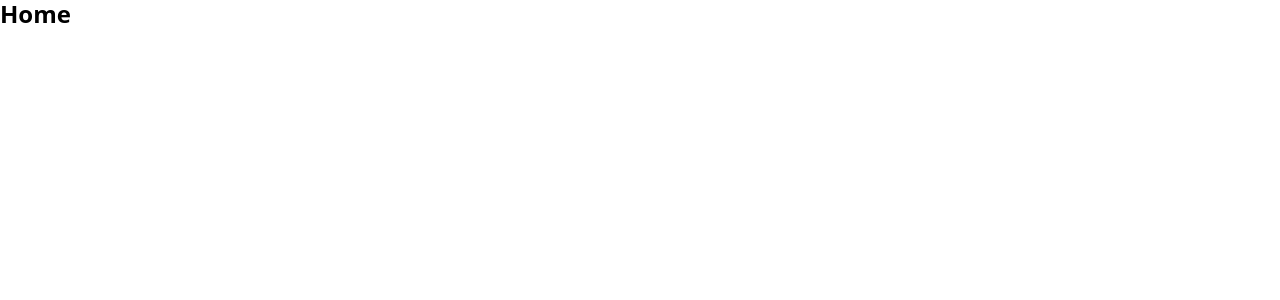
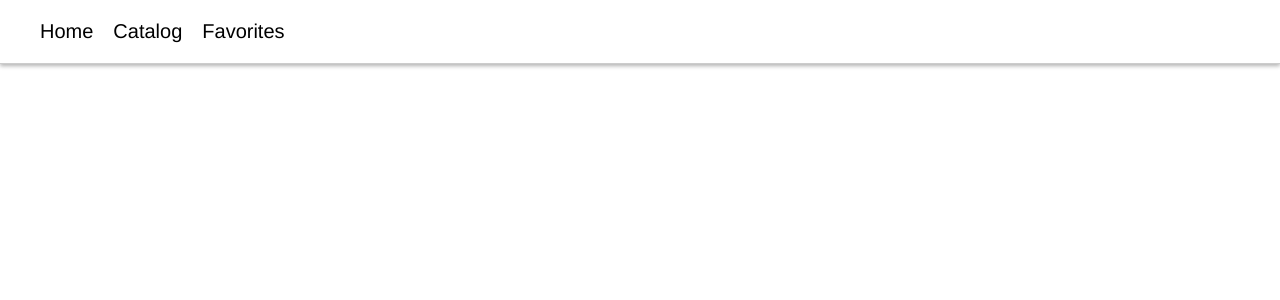
Before and after one commit to AnnaHort/auto-wave, a React (Create React App) app: page / in a window 1280 px wide. Shown: the top 300 px of the page. Built offline with nearby package versions, Linux system fonts and the light colour scheme.

Commit message:
adding HeaderList

```diff
--- a/src/App.js
+++ b/src/App.js
@@ -1,23 +1,21 @@
 import React from "react";
 import { Route, Routes } from "react-router-dom";
 import { GlobalStyle } from "./GlobalStyle";
-
 import { lazy, Suspense } from "react";
 
-const Home = lazy(() => import("./components/HomePage/Home.jsx"));
-const Catalog = lazy(() => import("./components/CatalogPage/Catalog.jsx"));
-const Favorites = lazy(() =>
-  import("./components/FavoritesPage/Favorites.jsx")
-);
+const HeaderList = lazy(() => import("./components/HeaderList.jsx"));
+const Catalog = lazy(() => import("./pages/CatalogPage/Catalog.jsx"));
+const Favorites = lazy(() => import("./pages/FavoritesPage/Favorites.jsx"));
 
 function App() {
   return (
     <>
       <Suspense fallback={<div>Loading...</div>}>
         <Routes>
-          <Route path="/" element={<Home />} />
-          <Route path="/catalog" element={<Catalog />} />
-          <Route path="/favorites" element={<Favorites />} />
+          <Route path="/" element={<HeaderList />}>
+            <Route path="/catalog" element={<Catalog />} />
+            <Route path="/favorites" element={<Favorites />} />
+          </Route>
         </Routes>
       </Suspense>
       <GlobalStyle />
--- /dev/null
+++ b/src/components/HeaderList.jsx
@@ -0,0 +1,28 @@
+import { Outlet } from "react-router-dom";
+import { HeaderListStyled, LinkStyle } from "./HeaderList.styled";
+import { Suspense } from "react";
+
+const HeaderList = () => {
+  return (
+    <>
+      <nav>
+        <HeaderListStyled>
+          <li>
+            <LinkStyle to="/">Home</LinkStyle>
+          </li>
+          <li>
+            <LinkStyle to="/catalog">Catalog</LinkStyle>
+          </li>
+          <li>
+            <LinkStyle to="/favorites">Favorites</LinkStyle>
+          </li>
+        </HeaderListStyled>
+      </nav>
+      <Suspense fallback={<div>Loading...</div>}>
+        <Outlet />
+      </Suspense>
+    </>
+  );
+};
+
+export default HeaderList;
--- /dev/null
+++ b/src/components/HeaderList.styled.js
@@ -0,0 +1,22 @@
+import { Link } from "react-router-dom";
+import styled from "styled-components";
+
+export const HeaderListStyled = styled.ul`
+  padding: 20px 20px 20px 40px;
+  display: flex;
+  gap: 20px;
+  border-bottom: 1px solid rgba(0, 0, 0, 0.2);
+  box-shadow: 0 2px 4px rgba(0, 0, 0, 0.3);
+`;
+
+export const LinkStyle = styled(Link)`
+  text-decoration: none;
+  color: black;
+  font-size: 20px;
+  font-family: "Franklin Gothic Medium", "Arial Narrow", Arial, sans-serif;
+  &:hover,
+  :focus {
+    color: red;
+    transition: 300ms cubic-bezier(0.4, 0, 0.2, 1);
+  }
+`;
```
Also changed, not shown: src/pages/CatalogPage/Catalog.jsx (renamed from src/components/CatalogPage/Catalog.jsx), src/pages/CatalogPage/Catalog.styled.js (added), src/pages/FavoritesPage/Favorites.jsx (renamed from src/components/FavoritesPage/Favorites.jsx), src/pages/FavoritesPage/Favorites.styled.js (added), src/pages/HomePage/Home.Styled.js (added), src/pages/HomePage/Home.jsx (renamed from src/components/HomePage/Home.jsx).
